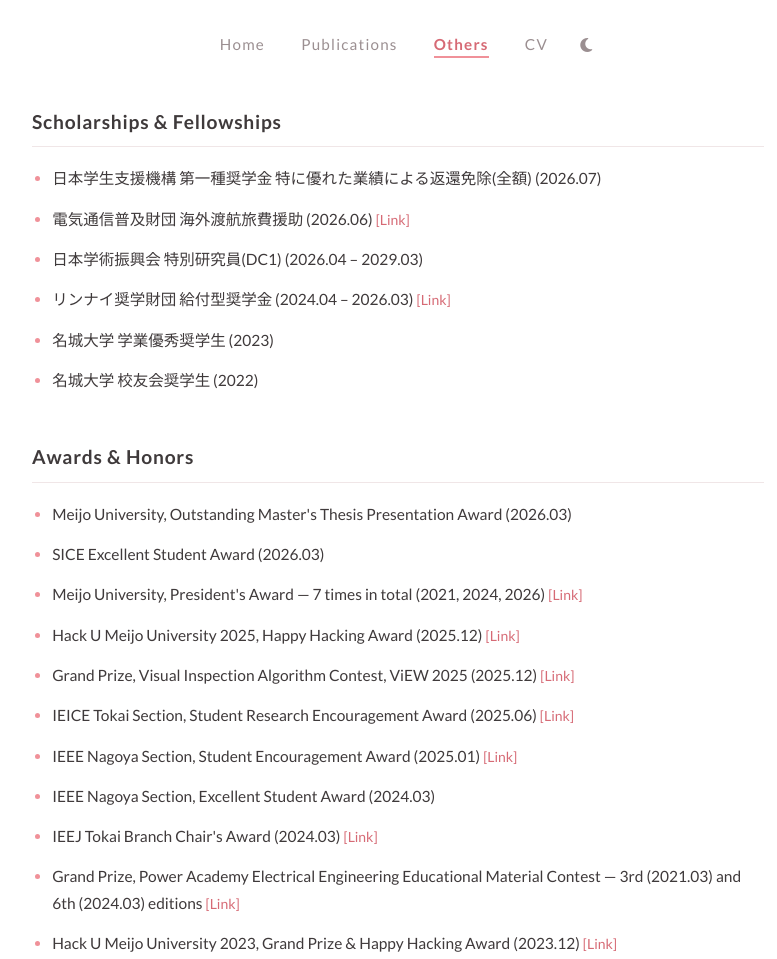
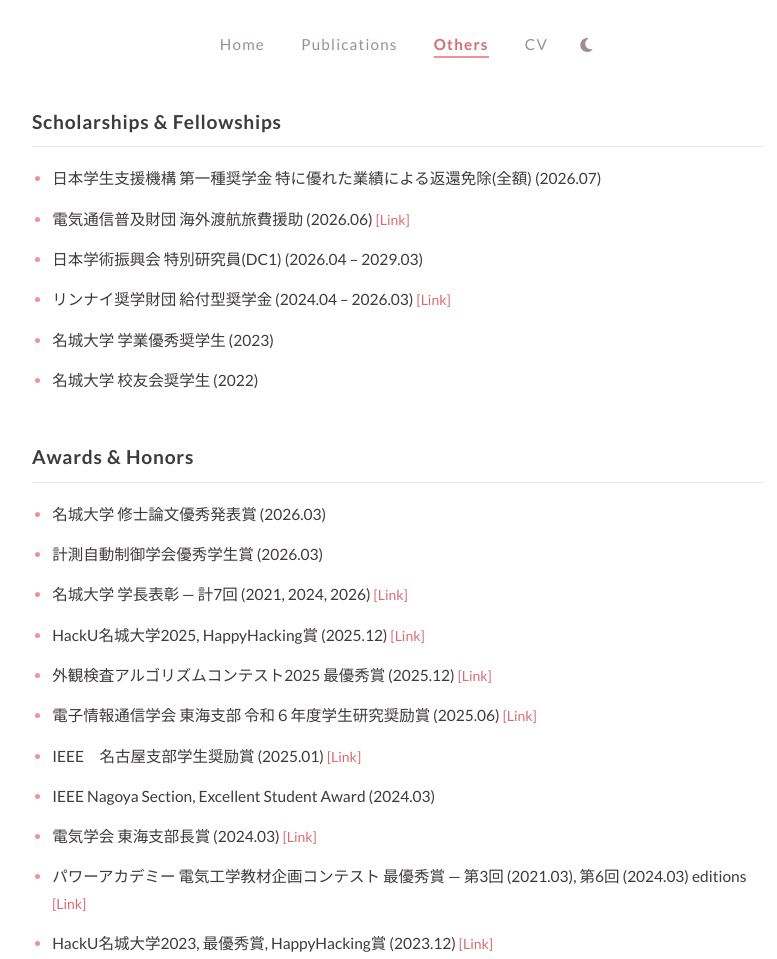
Before and after one commit to ppppeach-jam/ppppeach-jam.github.io, a plain HTML site: page others.html in a window 1280 px wide. Shown: the top 959 px of the page, without its empty margins (242-1019 px from the left). Drawn offline with Linux system fonts and the light colour scheme.

Commit message:
Update others.html

```diff
--- a/others.html
+++ b/others.html
@@ -38,17 +38,17 @@
 
   <h2>Awards &amp; Honors</h2>
   <ul>
-    <li>Meijo University, Outstanding Master's Thesis Presentation Award (2026.03)</li>
-    <li>SICE Excellent Student Award (2026.03)</li>
-    <li>Meijo University, President's Award — 7 times in total (2021, 2024, 2026) <a href="https://www.meijo-u.ac.jp/news/asset/e5c8a3d1c30e68b3fec723ad466a0f3a.pdf" target="_blank" class="plink">[Link]</a></li>
-    <li>Hack U Meijo University 2025, Happy Hacking Award (2025.12) <a href="https://hacku.yahoo.co.jp/meijo2025/" target="_blank" class="plink">[Link]</a></li>
-    <li>Grand Prize, Visual Inspection Algorithm Contest, ViEW 2025 (2025.12) <a href="https://alcon.itlab.org/" target="_blank" class="plink">[Link]</a></li>
-    <li>IEICE Tokai Section, Student Research Encouragement Award (2025.06) <a href="https://www.ieice.org/tokai/student/student-shorei/" target="_blank" class="plink">[Link]</a></li>
-    <li>IEEE Nagoya Section, Student Encouragement Award (2025.01) <a href="https://ieee-jp.org/section/nagoya/category/section-activity/award-comittee/student-encouragement-award/" target="_blank" class="plink">[Link]</a></li>
+    <li>名城大学 修士論文優秀発表賞 (2026.03)</li>
+    <li>計測自動制御学会優秀学生賞  (2026.03)</li>
+    <li>名城大学 学長表彰 — 計7回 (2021, 2024, 2026) <a href="https://www.meijo-u.ac.jp/news/asset/e5c8a3d1c30e68b3fec723ad466a0f3a.pdf" target="_blank" class="plink">[Link]</a></li>
+    <li>HackU名城大学2025, HappyHacking賞 (2025.12) <a href="https://hacku.yahoo.co.jp/meijo2025/" target="_blank" class="plink">[Link]</a></li>
+    <li>外観検査アルゴリズムコンテスト2025 最優秀賞 (2025.12) <a href="https://alcon.itlab.org/" target="_blank" class="plink">[Link]</a></li>
+    <li>電子情報通信学会 東海支部 令和６年度学生研究奨励賞 (2025.06) <a href="https://www.ieice.org/tokai/student/student-shorei/" target="_blank" class="plink">[Link]</a></li>
+    <li>IEEE　名古屋支部学生奨励賞 (2025.01) <a href="https://ieee-jp.org/section/nagoya/category/section-activity/award-comittee/student-encouragement-award/" target="_blank" class="plink">[Link]</a></li>
     <li>IEEE Nagoya Section, Excellent Student Award (2024.03)</li>
-    <li>IEEJ Tokai Branch Chair's Award (2024.03) <a href="https://www.iee.jp/tokai/award/支部長賞受賞者2023年/" target="_blank" class="plink">[Link]</a></li>
-    <li>Grand Prize, Power Academy Electrical Engineering Educational Material Contest — 3rd (2021.03) and 6th (2024.03) editions <a href="https://www.power-academy.jp/info/2024/003795.html/" target="_blank" class="plink">[Link]</a></li>
-    <li>Hack U Meijo University 2023, Grand Prize &amp; Happy Hacking Award (2023.12) <a href="https://hacku.yahoo.co.jp/meijo2023/" target="_blank" class="plink">[Link]</a></li>
+    <li>電気学会 東海支部長賞 (2024.03) <a href="https://www.iee.jp/tokai/award/支部長賞受賞者2023年/" target="_blank" class="plink">[Link]</a></li>
+    <li>パワーアカデミー 電気工学教材企画コンテスト 最優秀賞 — 第3回 (2021.03), 第6回 (2024.03) editions <a href="https://www.power-academy.jp/info/2024/003795.html/" target="_blank" class="plink">[Link]</a></li>
+    <li>HackU名城大学2023, 最優秀賞, HappyHacking賞 (2023.12) <a href="https://hacku.yahoo.co.jp/meijo2023/" target="_blank" class="plink">[Link]</a></li>
   </ul>
 
   <h2>Other Activities</h2>
```
